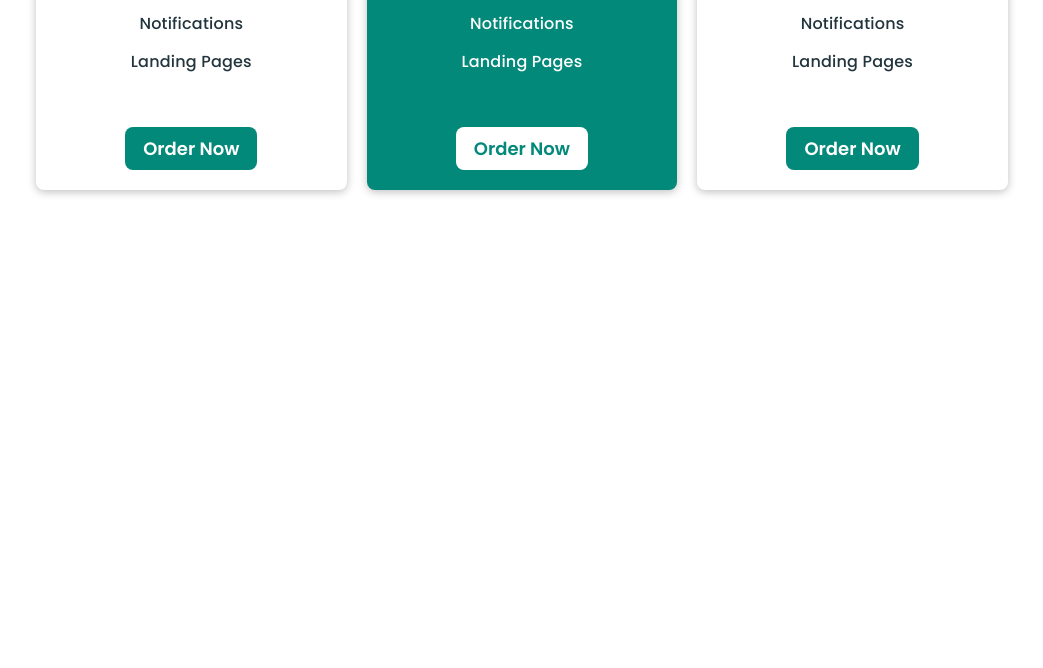
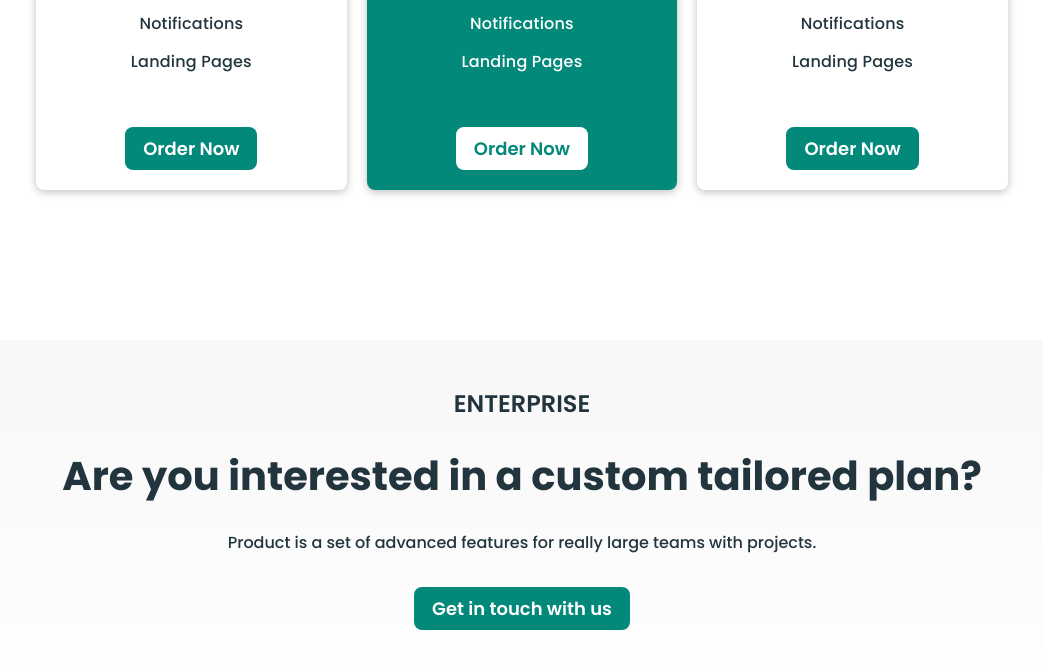
Before and after one commit to MinhNguyen41092/canh-vo-html-css, a website built with Parcel: page Practice-two/src/index.html in a window 1280 px wide. Shown: the part 623-1291 px from the top of the page, without its empty margins (118-1161 px from the left). Before the commit the page ends 963 px from the top, so only its background shows below. Built offline with nearby package versions, Linux system fonts and the light colour scheme.

Commit message:
create enterprise section

```diff
--- a/Practice-two/src/assets/styles/components/buttons.css
+++ b/Practice-two/src/assets/styles/components/buttons.css
@@ -42,6 +42,7 @@
     font-weight: 600;
     font-size: 1.8rem;
     line-height: 2.1rem;
+    display: inline-block;
 }
 
 .btn-light {
@@ -52,4 +53,5 @@
     font-weight: 600;
     font-size: 1.8rem;
     line-height: 2.1rem;
+    display: inline-block;
 }
--- /dev/null
+++ b/Practice-two/src/assets/styles/layout/enterprise_section.css
@@ -0,0 +1,27 @@
+.enterprise {
+    padding: 4.6rem 2rem;
+    text-align: center;
+    background: var(--linear-background-color);
+}
+
+.enterprise-heading-above {
+    margin-bottom: 2.4rem;
+}
+
+.enterprise-heading-below {
+    margin-bottom: 2.5rem;
+}
+
+.enterprise-text {
+    margin-bottom: 3.2rem;
+}
+
+.enterprise-btn {
+    margin-bottom: 4.6rem;
+}
+
+@media only screen and (min-width: 1024px) {
+    .enterprise {
+        padding: 4.6rem 15rem;
+    }
+}
--- a/Practice-two/src/assets/styles/main.css
+++ b/Practice-two/src/assets/styles/main.css
@@ -13,3 +13,4 @@
 /* Layout */
 @import url(layout/header.css);
 @import url(layout/pricing_section.css);
+@import url(layout/enterprise_section.css);
--- a/Practice-two/src/index.html
+++ b/Practice-two/src/index.html
@@ -120,6 +120,14 @@
       </div>
     </section>
 
+    <!-- Enterprise section -->
+    <section class="enterprise">
+      <h3 class="title-medium enterprise-heading-above">ENTERPRISE</h3>
+      <h2 class="title-large enterprise-heading-below">Are you interested  in a custom tailored plan?</h2>
+      <p class="title-small enterprise-text">Product is a set of advanced features for really large teams with projects.</p>
+      <a href="" class="btn-primary enterprise-btn">Get in touch with us</a>
+    </section>
+
   </div>
 
 </body>
```
